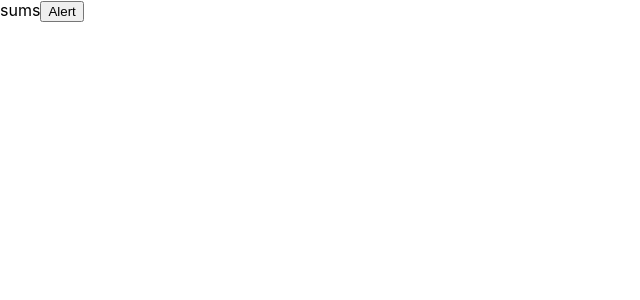
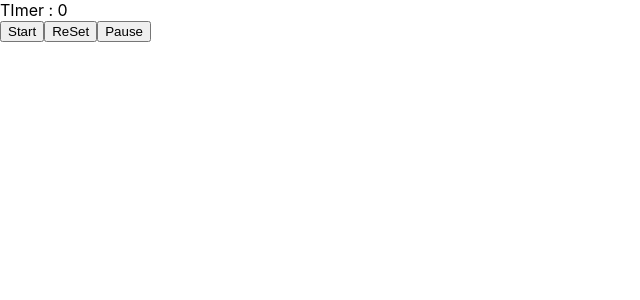
Before and after one commit to himanshuhimmy/new-testing, a React (Create React App) app in the folder try/: page / in a window 1280 px wide. Shown: the top 300 px of the page, without its empty margins (0-640 px from the left). Built offline with nearby package versions, Linux system fonts and the light colour scheme.

Commit message:
timer start stop reset

```diff
--- a/try/src/App.js
+++ b/try/src/App.js
@@ -1,13 +1,16 @@
 
 
 import SumsP from './SumsP';
+import TimerComp from './TimerComp';
+
 
 function App() {
   return (
     <div className="App">
       <header className="App-header">
 
-   <SumsP/>
+   {/* <SumsP/> */}
+   <TimerComp/>
       </header>
     </div>
   );
--- /dev/null
+++ b/try/src/TimerComp.jsx
@@ -0,0 +1,48 @@
+import React, { useRef, useState } from 'react'
+
+const TimerComp = () => {
+
+    let[Counter,setCounter]=useState(0)
+
+    let TimeRef =useRef(null)
+
+    function handleStart(){
+
+        if (!TimeRef.current) {
+               TimeRef.current=   setInterval(() => {
+            setCounter(prev => prev + 1)
+        }, 1000);
+        } else {
+            return
+        }
+    }
+function handleSReset(){
+if (Counter === 0) {
+    return
+}
+setCounter(0)
+clearInterval(TimeRef.current)
+TimeRef.current=0
+
+}
+
+
+function HandlePause(){
+clearInterval(TimeRef.current)
+TimeRef.current = 0
+
+}
+
+  return (
+    <div>
+      TImer :  {Counter}
+<div>
+      <button onClick={handleStart}>Start</button>
+         <button onClick={handleSReset}>ReSet</button>
+            <button onClick={HandlePause}>Pause</button>
+</div>
+    </div>
+  )
+}
+
+export default TimerComp
```
